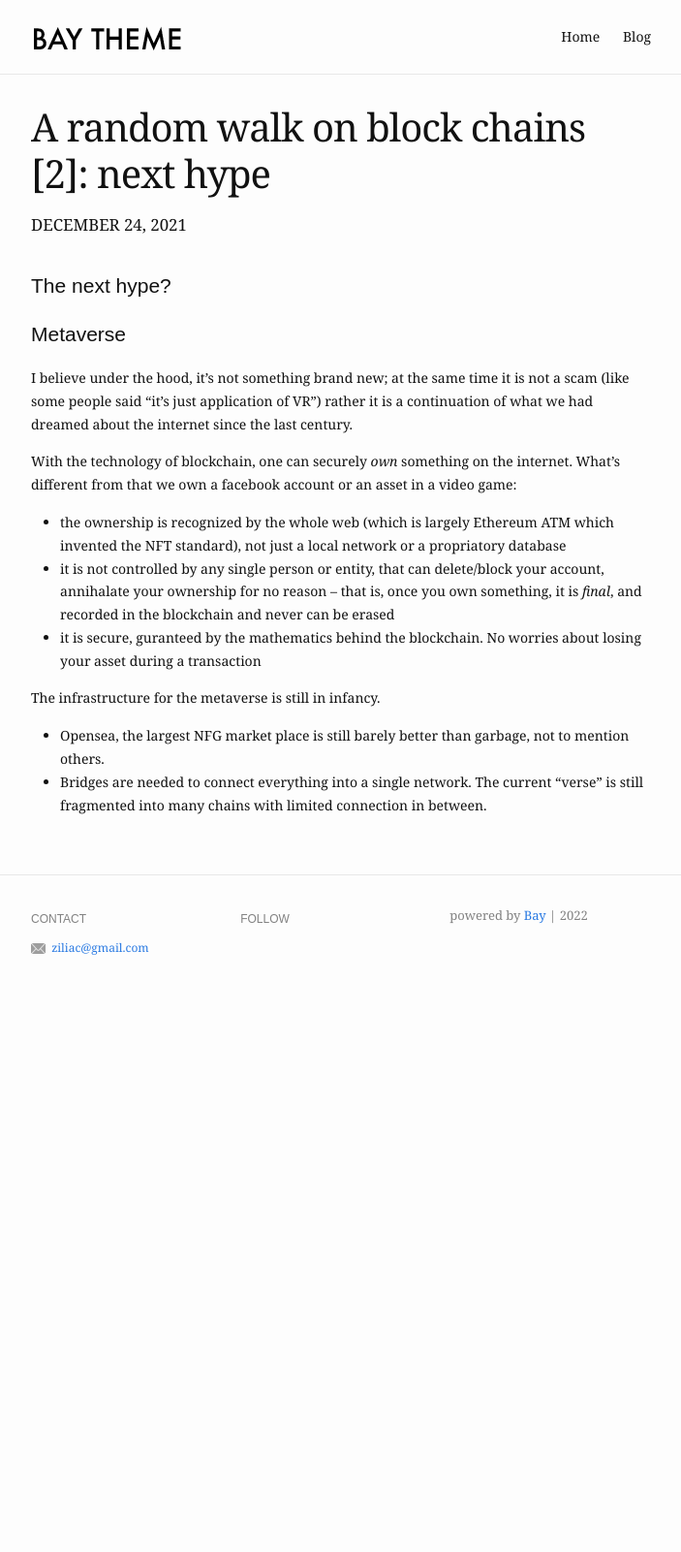
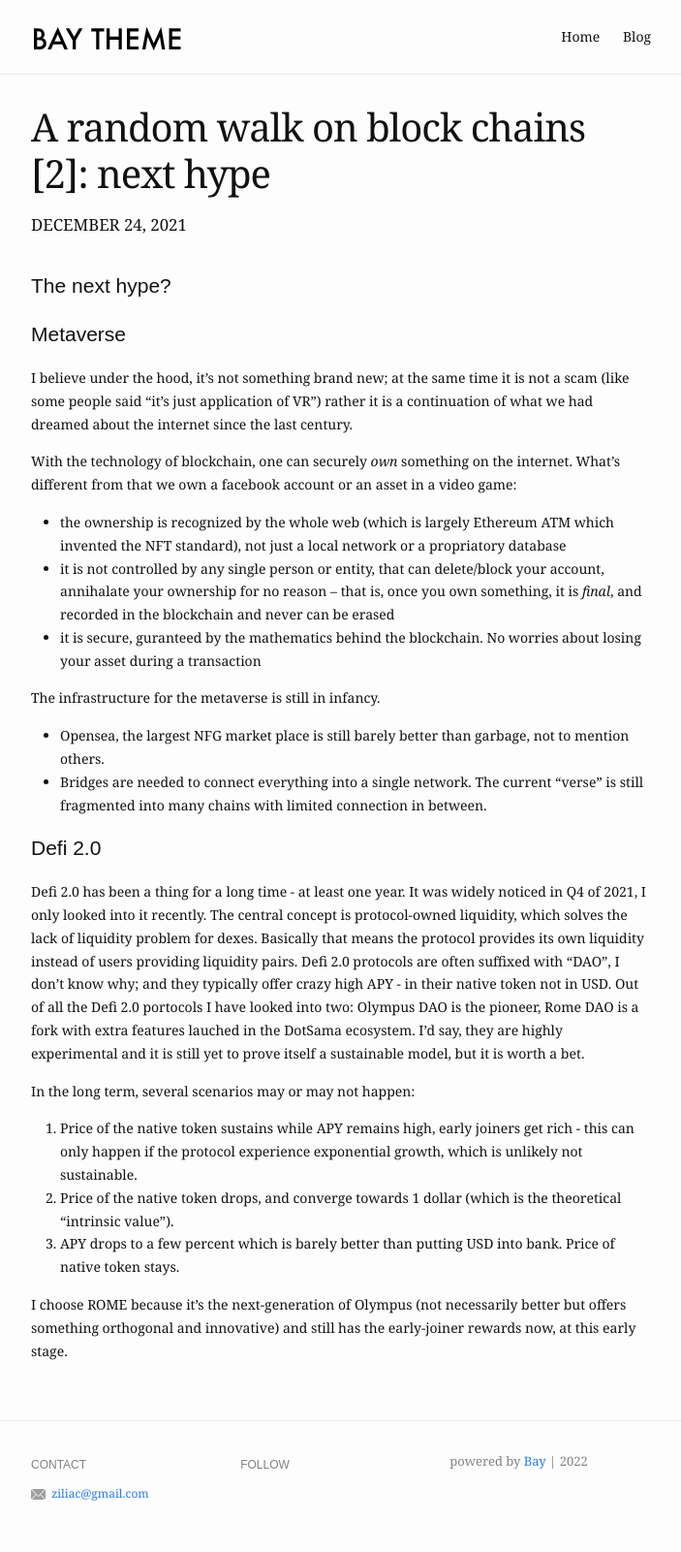
Before and after one commit to idiotekk/idiotekk.github.io, a Jekyll site: the page built from _posts/2021-11-27-blockchain_3.md, in a window 1280 px wide. Shown: the whole page at 97% size, without its empty margins (288-991 px from the left). Built offline with Jekyll 4.4.1, drawn with Linux system fonts in a browser that asks for light colours; before the commit the page ends 1038 px from its top, so only the background shows below that.

Commit message:
Update 2021-11-27-blockchain_3.md

```diff
--- a/_posts/2021-11-27-blockchain_3.md
+++ b/_posts/2021-11-27-blockchain_3.md
@@ -22,3 +22,16 @@ What's different from that we own a facebook account or an asset in a video game
 The infrastructure for the metaverse is still in infancy.
 - Opensea, the largest NFG market place is still barely better than garbage, not to mention others.
 - Bridges are needed to connect everything into a single network. The current "verse" is still fragmented into many chains with limited connection in between.
+
+# Defi 2.0
+Defi 2.0 has been a thing for a long time - at least one year. It was widely noticed in Q4 of 2021, I only looked into it recently.
+The central concept is protocol-owned liquidity, which solves the lack of liquidity problem for dexes. Basically that means the protocol provides its own liquidity instead of users providing liquidity pairs.
+Defi 2.0 protocols are often suffixed with "DAO", I don't know why; and they typically offer crazy high APY - in their native token not in USD.
+Out of all the Defi 2.0 portocols I have looked into two: Olympus DAO is the pioneer, Rome DAO is a fork with extra features lauched in the DotSama ecosystem. I'd say, they are highly experimental and it is still yet to prove itself a sustainable model, but it is worth a bet.
+
+In the long term, several scenarios may or may not happen:
+1. Price of the native token sustains while APY remains high, early joiners get rich - this can only happen if the protocol experience exponential growth, which is unlikely not sustainable.
+2. Price of the native token drops, and converge towards 1 dollar (which is the theoretical "intrinsic value").
+3. APY drops to a few percent which is barely better than putting USD into bank. Price of native token stays.
+
+I choose ROME because it's the next-generation of Olympus (not necessarily better but offers something orthogonal and innovative) and still has the early-joiner rewards now, at this early stage.
```
